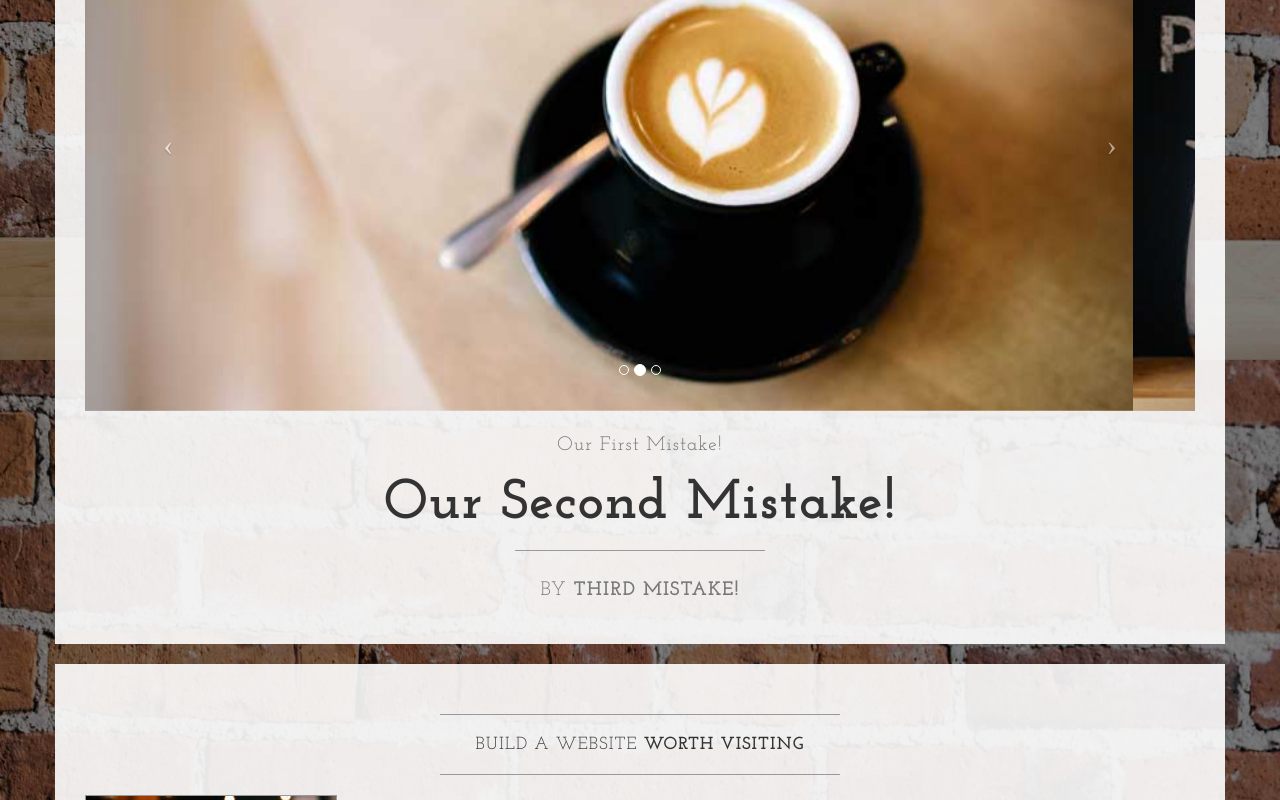
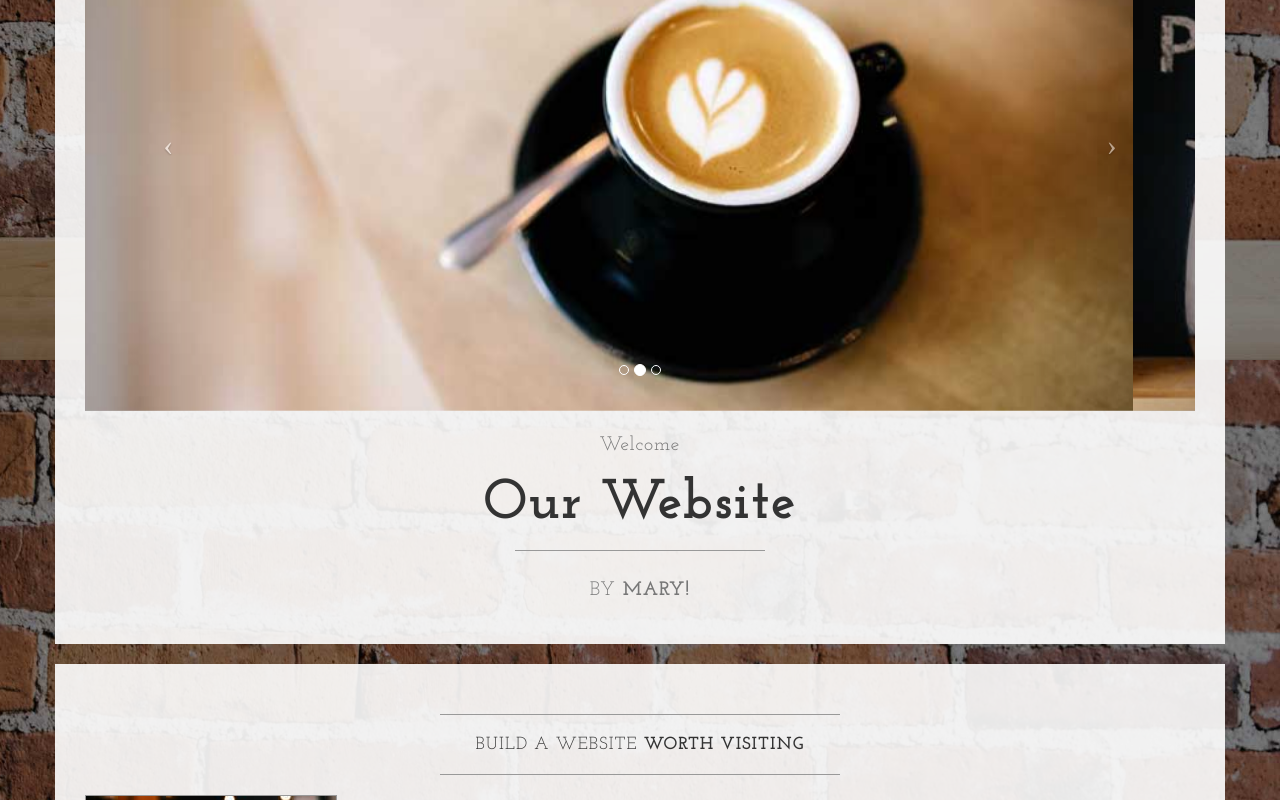
Before and after one commit to mlyng/learnable-Git-course, a plain HTML site: page index.html in a window 1280 px wide. Shown: the part 440-1240 px from the top of the page. Drawn offline with nearby package versions, Linux system fonts and the light colour scheme.

Commit message:
Original I hope

```diff
--- a/index.html
+++ b/index.html
@@ -106,13 +106,13 @@
                         </a>
                     </div>
                     <h2 class="brand-before">
-                        <small>Our first mistake!</small>
+                        <small>Welcome</small>
                     </h2>
-                    <h1 class="brand-name">Our second mistake!</h1>
+                    <h1 class="brand-name">Our Website</h1>
                     <hr class="tagline-divider">
                     <h2>
                         <small>By
-                            <strong>Third Mistake!</strong>
+                            <strong>Mary!</strong>
                         </small>
                     </h2>
                 </div>
```
